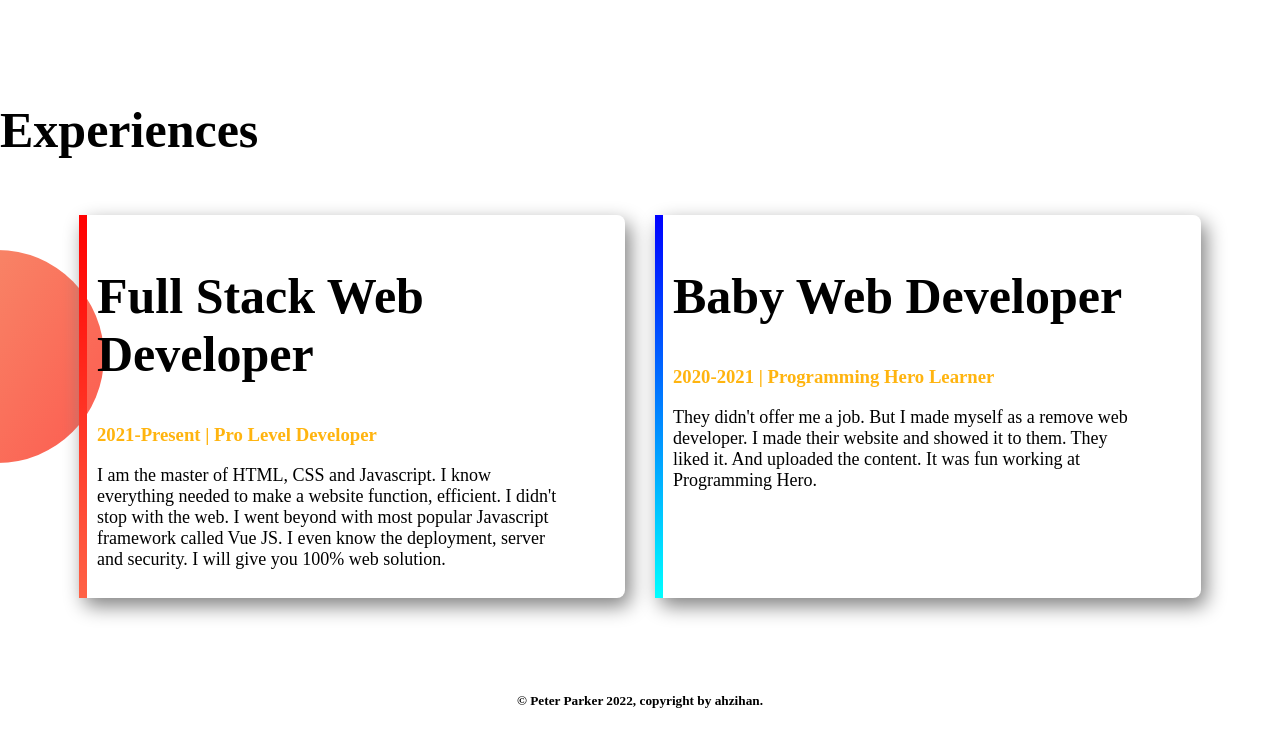
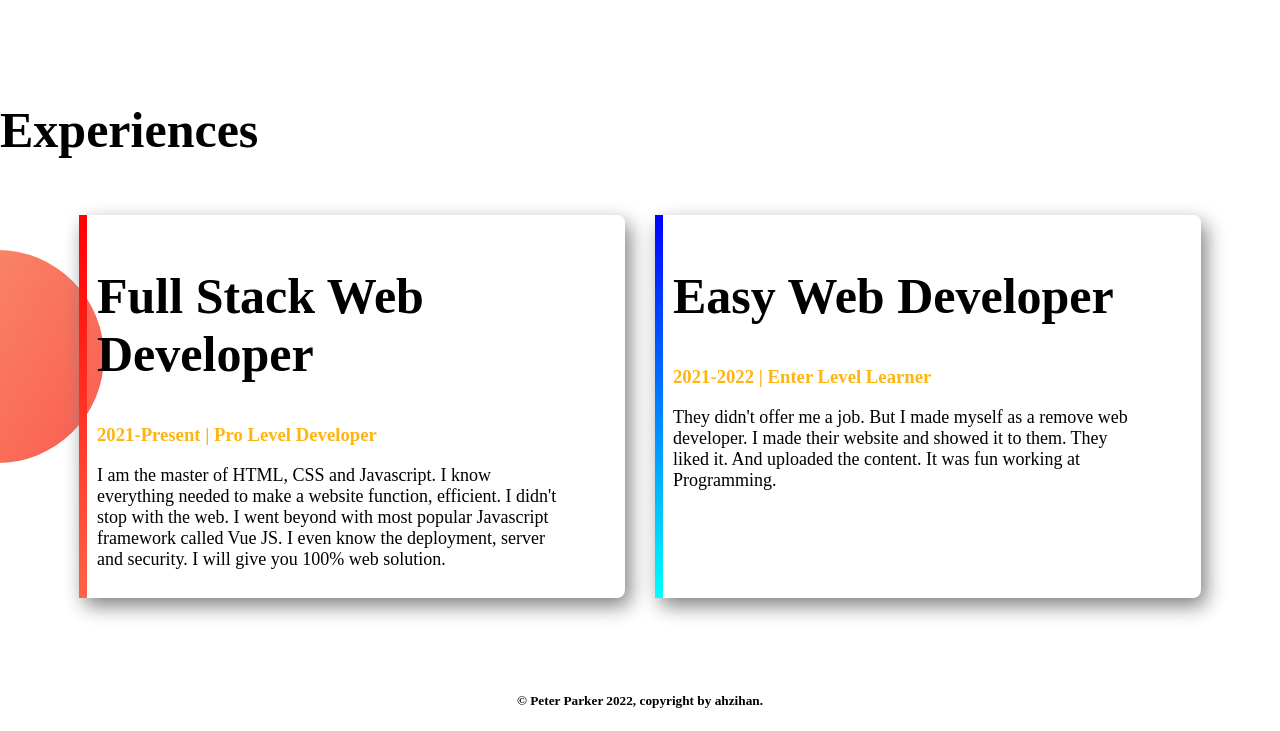
Before and after one commit to ahzihan/my-portpolio, a plain HTML site: page index.html in a window 1280 px wide. Shown: the part 985-1716 px from the top of the page. Drawn offline with Linux system fonts and the light colour scheme.

Commit message:
Complete

```diff
--- a/index.html
+++ b/index.html
@@ -44,9 +44,9 @@
                 <p>I am the master of HTML, CSS and Javascript. I know everything needed to make a website function, efficient. I didn't stop with the web. I went beyond with most popular Javascript framework called Vue JS. I even know the deployment, server and security. I will give you 100% web solution.</p>
             </div>
             <div class="half-width card" id="experiance2">
-                <h1>Baby Web Developer</h1>
-                <h3><span class="default-color">2020-2021 | Programming Hero Learner</span></h3>
-                <p>They didn't offer me a job. But I made myself as a remove web developer. I made their website and showed it to them. They liked it. And uploaded the content. It was fun working at Programming Hero.</p>
+                <h1>Easy Web Developer</h1>
+                <h3><span class="default-color">2021-2022 | Enter Level Learner</span></h3>
+                <p>They didn't offer me a job. But I made myself as a remove web developer. I made their website and showed it to them. They liked it. And uploaded the content. It was fun working at Programming.</p>
             </div>
         </div>
     </section>
```
